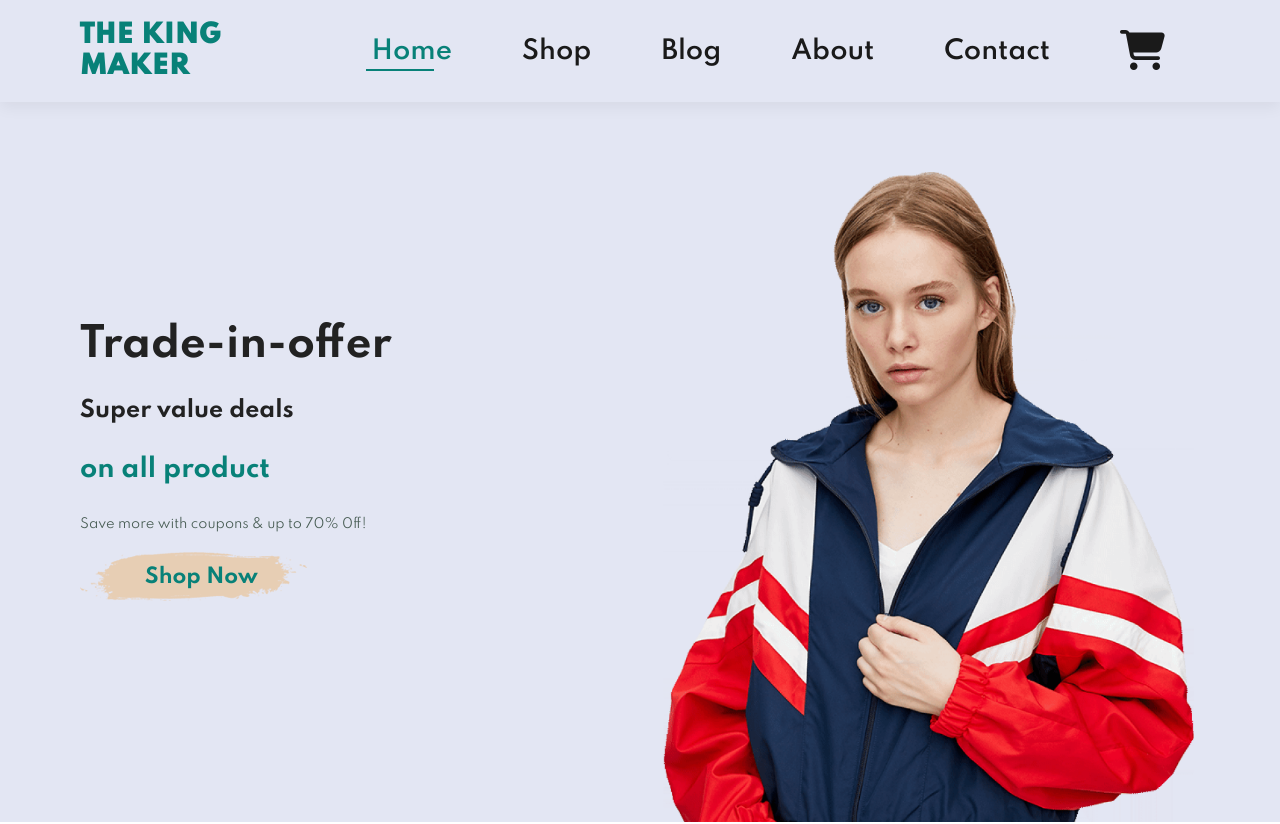
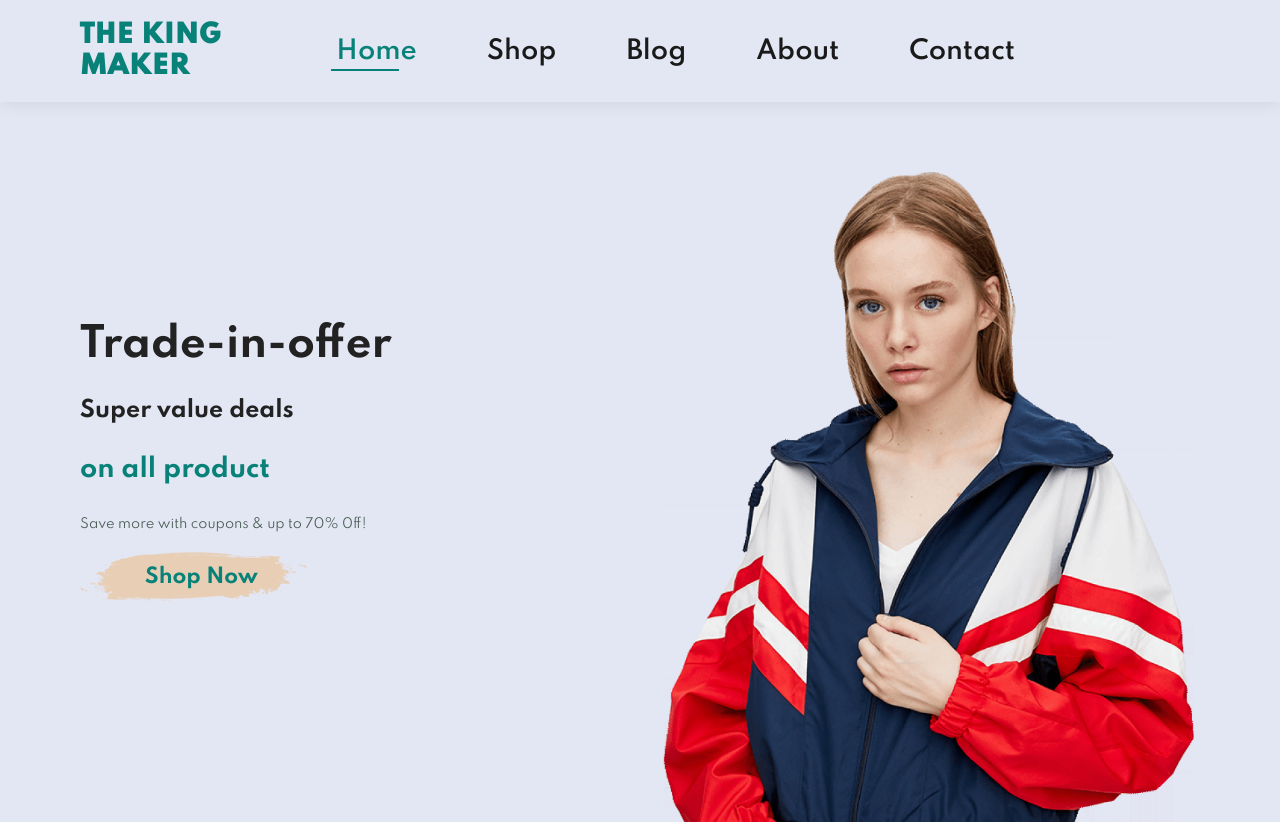
Before and after one commit to salmanid001/E-Commerce-website, a plain HTML site: page index.html in a window 1280 px wide. Shown: the top 824 px of the page. Drawn offline with Linux system fonts and the light colour scheme.

Commit message:
Update index.html

```diff
--- a/index.html
+++ b/index.html
@@ -21,7 +21,7 @@
         <li><a href="blog.html">Blog</a></li>
         <li><a href="about.html">About</a></li>
         <li><a href="contact.html">Contact</a></li>
-        <li><a href="cart.html" onclick="window.location.href='sproduct.html'"><i class="fa-solid fa-cart-shopping"></i><span class="bag-item-count">0</span></a></li>
+       <li><a
 
     </ul>
 </div>
```
